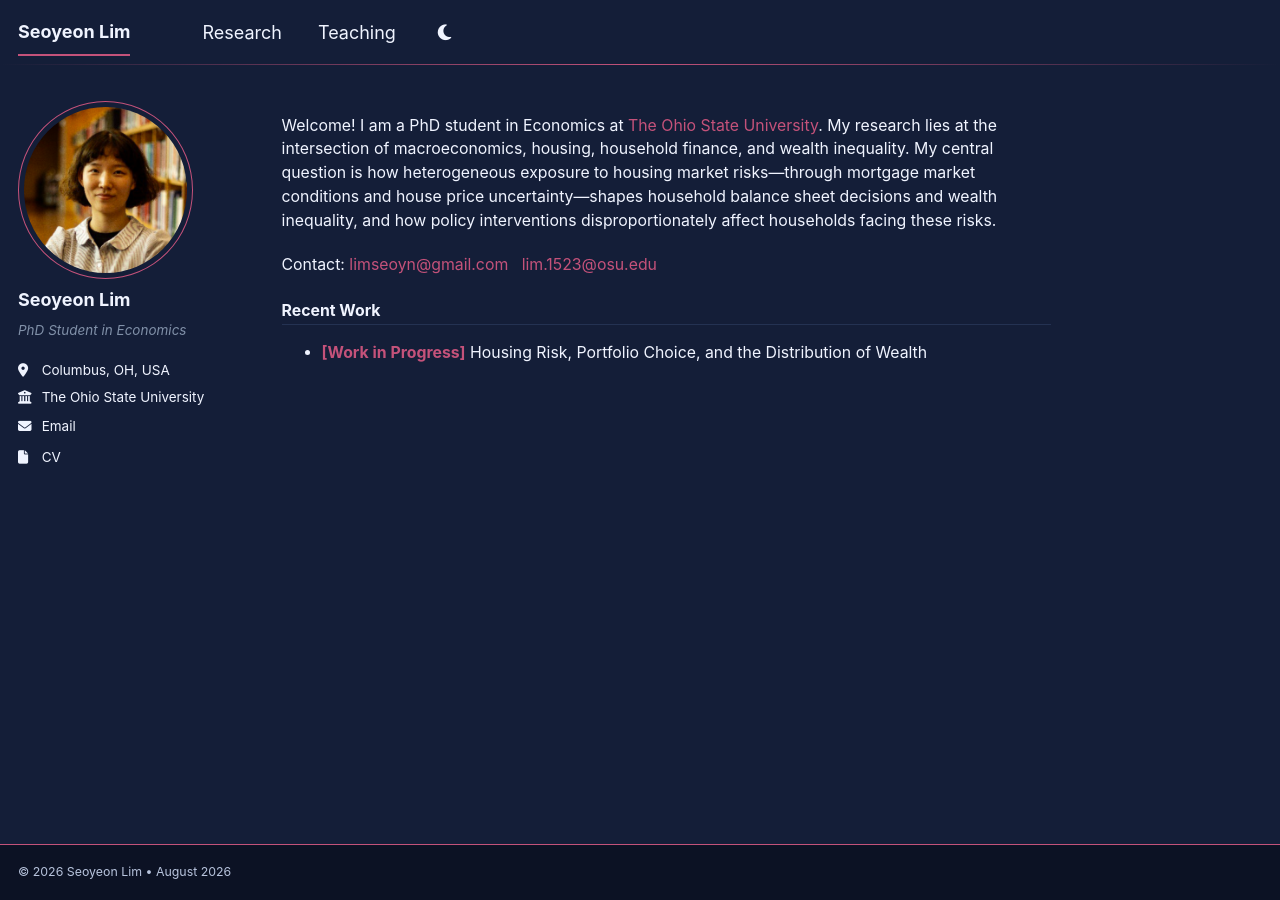
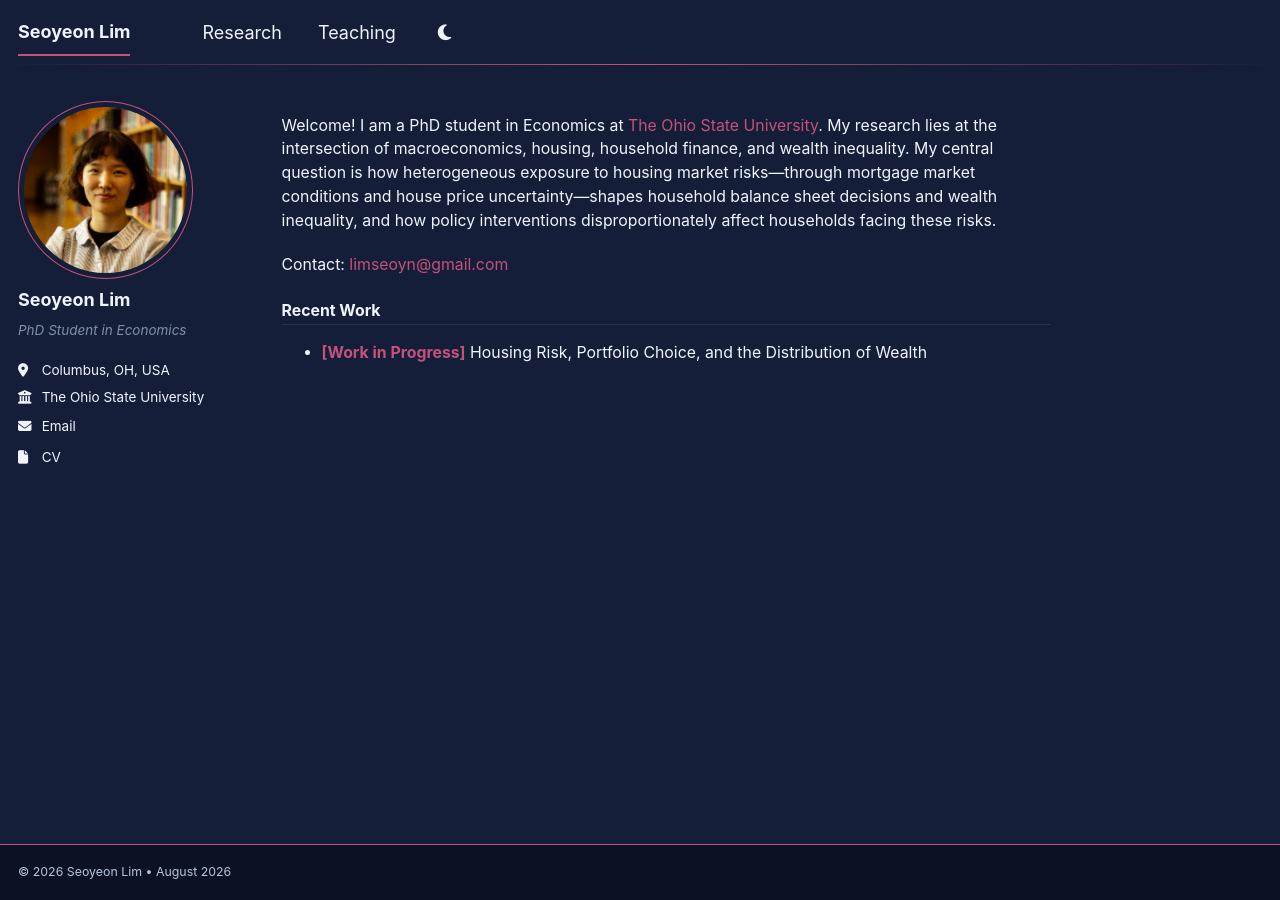
Before and after one commit to seoyeon-lim/academic.github.io, a Jekyll site: the page built from _pages/about.md, in a window 1280 px wide. Built offline with Jekyll 4.4.1, drawn with Linux system fonts in a browser that asks for light colours; a script bundle is joined from its source files by our own code; library files that are not in the unit come from our copies.

Commit message:
Simplify contact to Gmail only
Co-Authored-By: Claude Sonnet 4.6 <noreply@anthropic.com>

```diff
--- a/_pages/about.md
+++ b/_pages/about.md
@@ -9,7 +9,7 @@ redirect_from:
 
 Welcome! I am a PhD student in Economics at [The Ohio State University](https://economics.osu.edu/). My research lies at the intersection of macroeconomics, housing, household finance, and wealth inequality. My central question is how heterogeneous exposure to housing market risks—through mortgage market conditions and house price uncertainty—shapes household balance sheet decisions and wealth inequality, and how policy interventions disproportionately affect households facing these risks.
 
-Contact: [limseoyn@gmail.com](mailto:limseoyn@gmail.com) &nbsp; [lim.1523@osu.edu](mailto:lim.1523@osu.edu)
+Contact: [limseoyn@gmail.com](mailto:limseoyn@gmail.com)
 
 #### Recent Work
 
```
